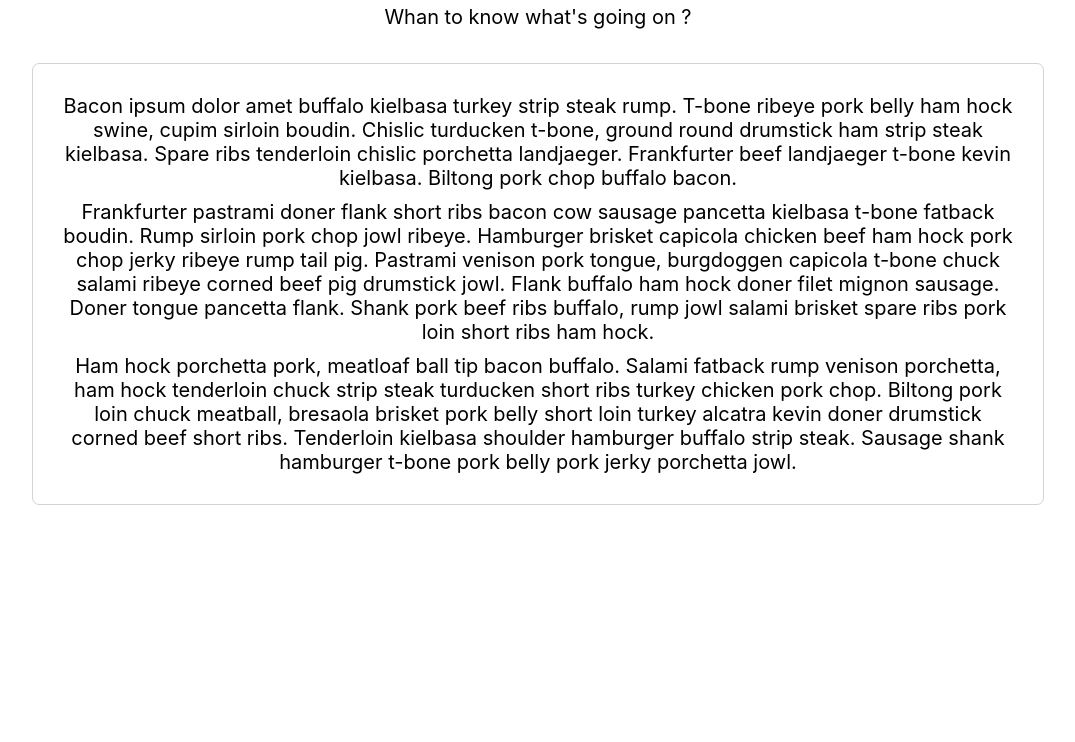
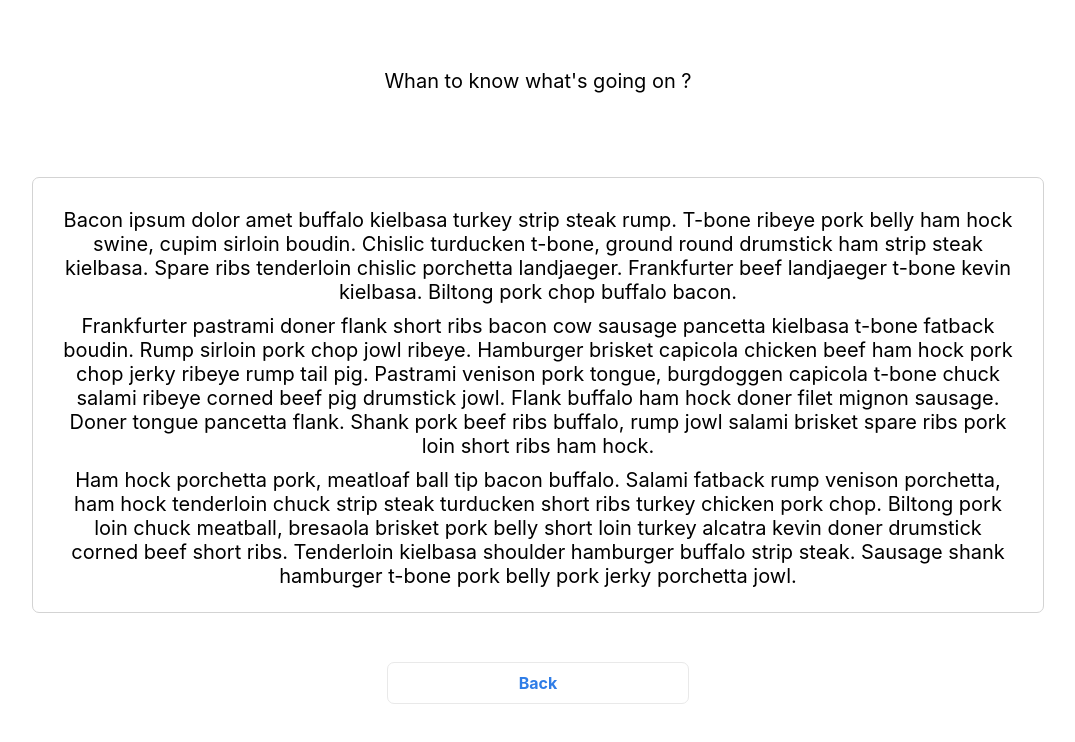
Before and after one commit to googleinterns/sgonks, a React (Create React App) app in the folder portfolio/frontend/: page /explanation in a window 1280 px wide. Shown: the top 742 px of the page, without its empty margins (102-1177 px from the left). Built offline with nearby package versions, Linux system fonts and the light colour scheme.

Commit message:
Add back button on explanation page and amend styling

```diff
--- a/portfolio/frontend/src/containers/Explanation/Explanation.js
+++ b/portfolio/frontend/src/containers/Explanation/Explanation.js
@@ -1,5 +1,6 @@
 import React from "react"
 import classes from "./Explanation.module.css"
+import {Link} from "react-router-dom"
 
 const Explanation = (props) => {
   return (
@@ -36,6 +37,7 @@
           belly pork jerky porchetta jowl.
         </p>
       </div>
+      <Link to="/" className={classes.BackButton}>Back</Link>
     </div>
   )
 }
--- a/portfolio/frontend/src/containers/Explanation/Explanation.module.css
+++ b/portfolio/frontend/src/containers/Explanation/Explanation.module.css
@@ -3,11 +3,16 @@
 }
 .ExplanationPage {
 	margin: auto;
+	margin-top: 5%;
+	display: flex;
+	flex-direction: column;
+	align-items: center;
+	height: 80%;
 }
 
 .ExplanationContainer {
 	width: 75%;
-	height: 75%;
+	height: 60%;
 	display: flex;
 	margin: auto;
 	padding: 25px 25px 25px 25px;
@@ -16,3 +21,15 @@
 	border-radius: 7px;
 	border: solid 1px lightgray;
 }
+
+.BackButton {
+    padding-top: 10px;
+    height: 30px;
+    border-radius: 7px;
+    font-weight: bold;
+	text-decoration: none;
+	width: 300px;
+    height: 30px;
+    border: solid 1px #E9E9E9;
+    color: #2F7DE7;
+}
```
